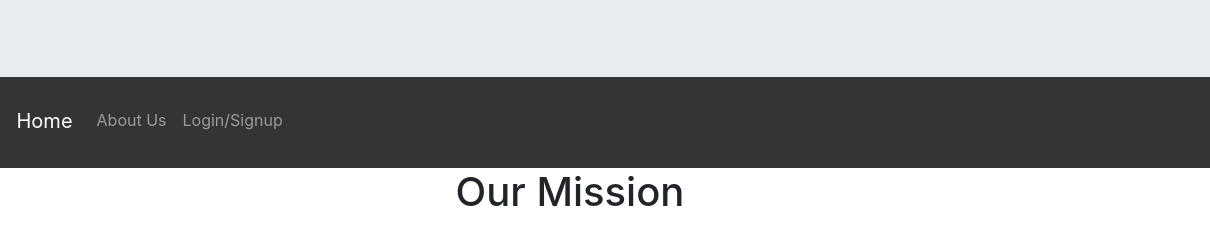
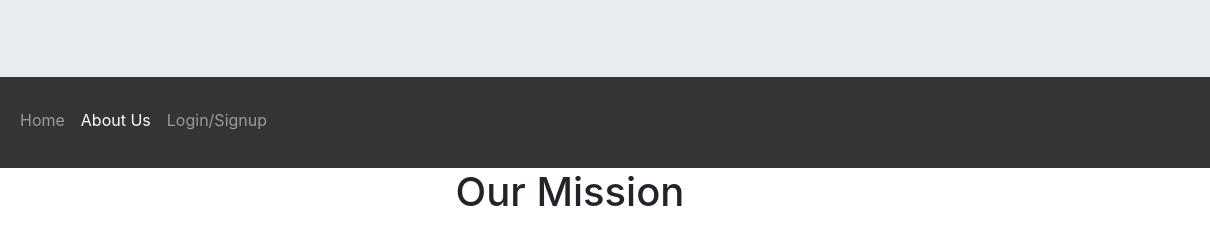
Before and after one commit to jzhang1705/Business-Catalogs-Searcher, a plain HTML site: page AboutUs.html in a window 1280 px wide. Shown: the part 247-482 px from the top of the page, 70-1280 px from the left. Drawn offline with Linux system fonts and the light colour scheme.

Commit message:
Update AboutUs.html

```diff
--- a/AboutUs.html
+++ b/AboutUs.html
@@ -58,9 +58,9 @@
       <ul class="navbar-nav">
         <li class="nav-item">
           <a class="navbar-brand"><img class="rounded-circle" src="img/logo.png" alt="Logo" height="35px"></a>
-          <a class="navbar-brand" href="mainpage.html">Home</a>
         </li>
-        <li class="nav-item"><a class="nav-link" href="#">About Us</a></li>
+        <li class="nav-item"><a class="nav-link" href="mainpage.html">Home</a></li>
+        <li class="nav-item"><a class="nav-link" href="#" onclick="openLink(event, 'Fade')" style = "color:white">About Us</a></li>
         <li class="nav-item"><a class="nav-link" href="LoginInfo.html">Login/Signup</a></li>
       </ul>
     </nav>
```
